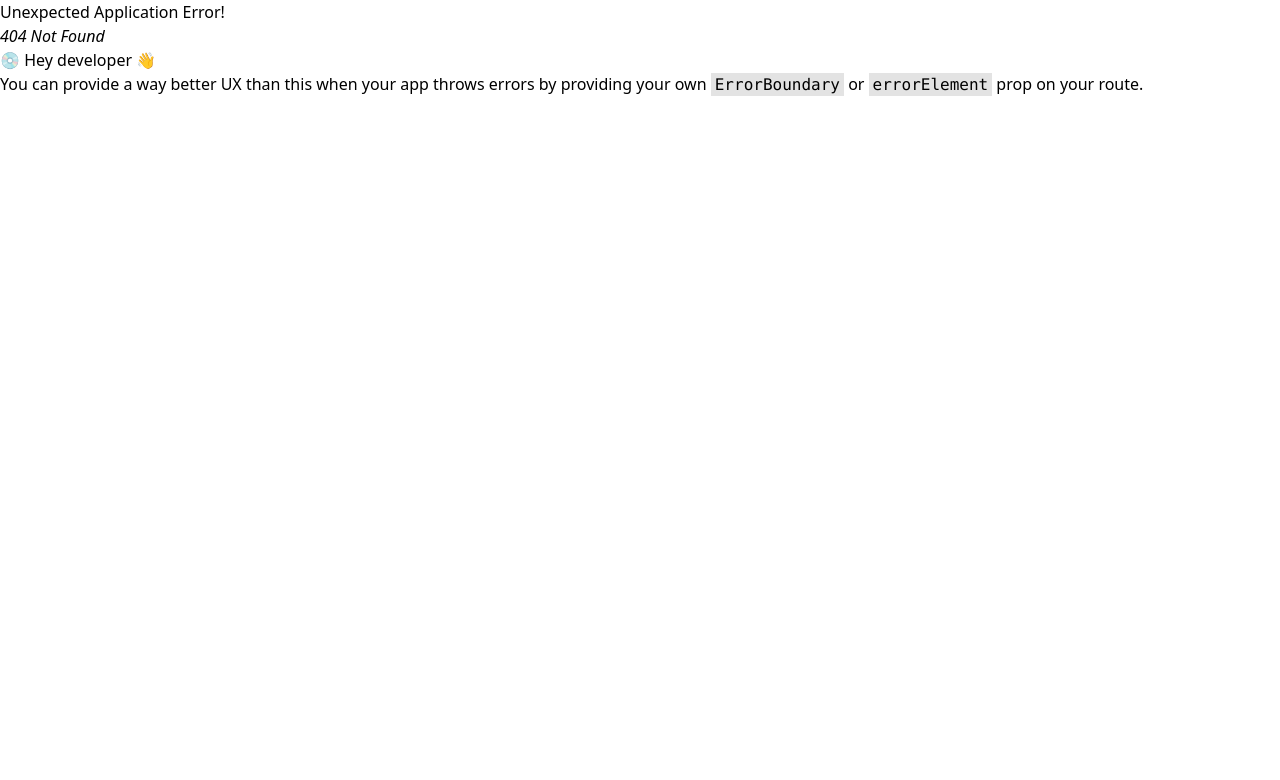
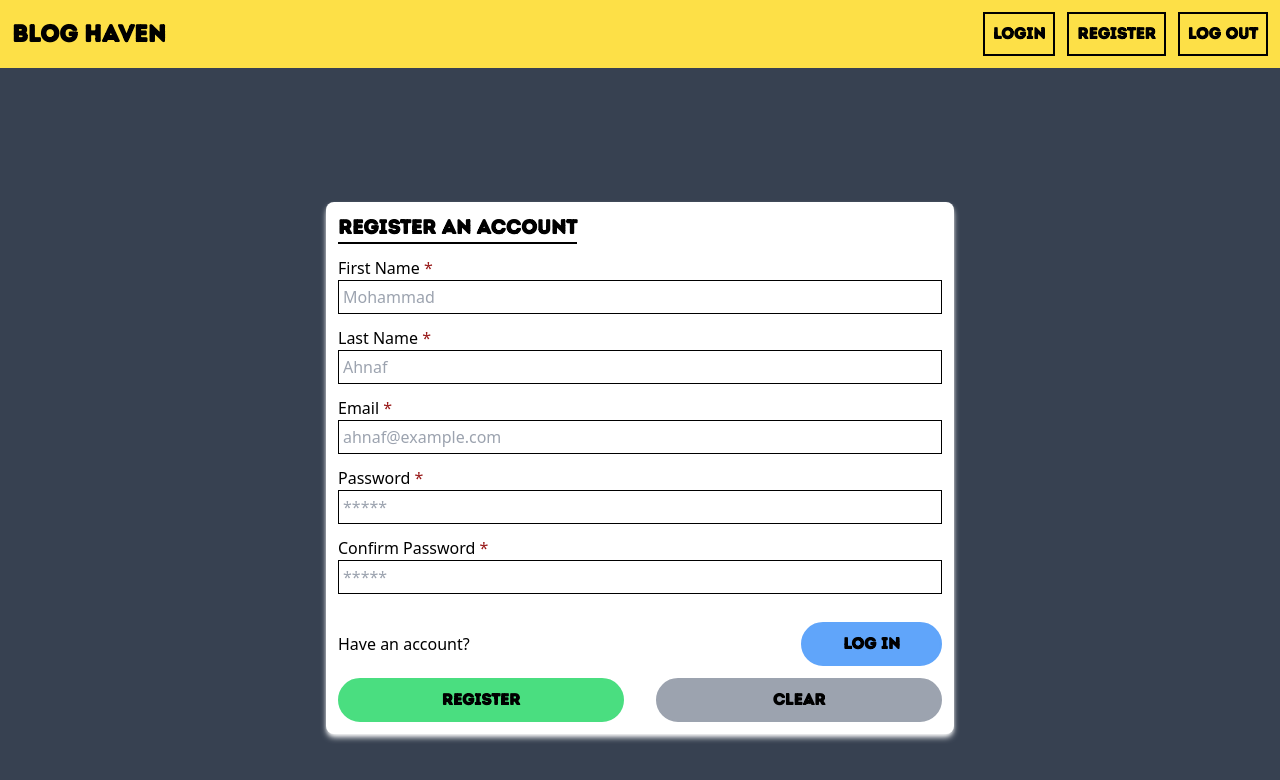
Before and after one commit to moahnaf11/Blog-API, a React (Vite) app in the folder frontend/: page /register in a window 1280 px wide. Before the commit this address had no page. Shown: the top 780 px of the page. Built offline with nearby package versions, Linux system fonts and the light colour scheme.

Commit message:
Complete login and register form templates
Created login and register form designs and structures

```diff
--- a/frontend/src/App.jsx
+++ b/frontend/src/App.jsx
@@ -1,10 +1,12 @@
 import { useState } from "react";
 import { Header } from "./Header";
+import { Outlet } from "react-router-dom";
 
 function App() {
   return (
     <>
       <Header></Header>
+      <Outlet></Outlet>
     </>
   );
 }
--- a/frontend/src/Header.jsx
+++ b/frontend/src/Header.jsx
@@ -8,13 +8,13 @@ function Header() {
         <nav>
           <ul className="flex items-center gap-3">
             <li>
-              <NavLink className="font-custom inline-block font-bold border-2 border-black p-2" to="/login">Login</NavLink>
+              <NavLink className="font-custom hover:bg-white inline-block font-bold border-2 border-black p-2" to="/login">Login</NavLink>
             </li>
             <li>
-              <NavLink className="font-custom inline-block font-bold border-2 border-black p-2" to="/register">Register</NavLink>
+              <NavLink className="font-custom hover:bg-white inline-block font-bold border-2 border-black p-2" to="/register">Register</NavLink>
             </li>
             <li>
-              <NavLink className="font-custom inline-block font-bold border-2 border-black p-2"  to="/logout">Log out</NavLink>
+              <NavLink className="font-custom hover:bg-white inline-block font-bold border-2 border-black p-2"  to="/logout">Log out</NavLink>
             </li>
           </ul>
         </nav>
--- /dev/null
+++ b/frontend/src/Login.jsx
@@ -0,0 +1,80 @@
+import { useState } from "react";
+import { Link } from "react-router-dom";
+
+function Login() {
+  const [loginForm, setLoginForm] = useState({
+    email: "",
+    password: "",
+  });
+  return (
+    <main className="p-3 text-black min-h-screen flex justify-center items-center bg-gray-700">
+      <form
+        className="w-[90%] md:w-[50%] flex flex-col bg-white gap-3 p-3 rounded-lg shadow-md shadow-white"
+        action="#"
+        method="post"
+      >
+        <h1 className="font-custom font-bold text-xl border-b-2 border-black max-w-max">
+          Log In
+        </h1>
+
+
+        <div className="flex flex-col">
+          <label htmlFor="email">
+            Email <span className="text-red-800">*</span>
+          </label>
+          <input
+            className="border border-black p-1"
+            type="email"
+            id="email"
+            name="email"
+            placeholder="ahnaf@example.com"
+            required
+          />
+          <span></span>
+        </div>
+
+        <div className="flex flex-col">
+          <label htmlFor="password">
+            Password <span className="text-red-800">*</span>{" "}
+          </label>
+          <input
+            className="border border-black p-1"
+            type="password"
+            id="password"
+            name="password"
+            placeholder="*****"
+            required
+          />
+          <span></span>
+        </div>
+
+        <div className="mt-4 flex justify-between gap-8 items-center">
+          Don't have an account?
+          <Link
+            className="border-2 font-custom font-bold hover:bg-white rounded-full px-10 py-2 bg-blue-400 border-blue-400"
+            to="/register"
+          >
+            Register
+          </Link>
+        </div>
+
+        <div className="flex gap-8 justify-between items-center">
+          <button
+            className="border-2 font-custom font-bold hover:bg-white rounded-full flex-1 py-2 bg-green-400 border-green-400"
+            type="submit"
+          >
+            Log In
+          </button>
+          <button
+            className="border-2 font-custom font-bold hover:bg-white rounded-full flex-1 py-2 bg-gray-400 border-gray-400"
+            type="reset"
+          >
+            Clear
+          </button>
+        </div>
+      </form>
+    </main>
+  );
+}
+
+export { Login };
--- /dev/null
+++ b/frontend/src/Register.jsx
@@ -0,0 +1,127 @@
+import { useState } from "react";
+import { Link } from "react-router-dom";
+
+function Register() {
+  const [registerForm, setRegisterForm] = useState({
+    firstname: "",
+    lastname: "",
+    email: "",
+    password: "",
+    confirmpassword: "",
+  });
+
+  return (
+    <main className="p-3 text-black min-h-screen flex justify-center items-center bg-gray-700">
+      <form
+        className="w-[90%] md:w-[50%] flex flex-col bg-white gap-3 p-3 rounded-lg shadow-md shadow-white"
+        action="#"
+        method="post"
+      >
+        <h1 className="font-custom font-bold text-xl border-b-2 border-black max-w-max">
+          Register an account
+        </h1>
+        <div className="flex flex-col">
+          <label htmlFor="firstname">
+            First Name <span className="text-red-800">*</span>
+          </label>
+          <input
+            className="border border-black p-1"
+            type="text"
+            placeholder="Mohammad"
+            id="firstname"
+            name="firstname"
+            required
+          />
+          <span></span>
+        </div>
+
+        <div className="flex flex-col">
+          <label htmlFor="lastname">
+            Last Name <span className="text-red-800">*</span>
+          </label>
+          <input
+            className="border border-black p-1"
+            type="text"
+            id="lastname"
+            name="lastname"
+            placeholder="Ahnaf"
+            required
+          />
+          <span></span>
+        </div>
+
+        <div className="flex flex-col">
+          <label htmlFor="email">
+            Email <span className="text-red-800">*</span>
+          </label>
+          <input
+            className="border border-black p-1"
+            type="email"
+            id="email"
+            name="email"
+            placeholder="ahnaf@example.com"
+            required
+          />
+          <span></span>
+        </div>
+
+        <div className="flex flex-col">
+          <label htmlFor="password">
+            Password <span className="text-red-800">*</span>{" "}
+          </label>
+          <input
+            className="border border-black p-1"
+            type="password"
+            id="password"
+            name="password"
+            placeholder="*****"
+            required
+          />
+          <span></span>
+        </div>
+
+        <div className="flex flex-col">
+          <label htmlFor="confirmpassword">
+            Confirm Password <span className="text-red-800">*</span>
+          </label>
+          <input
+            className="border border-black p-1"
+            type="password"
+            id="confirmpassword"
+            name="confirmpassword"
+            placeholder="*****"
+            required
+          />
+          <span></span>
+        </div>
+
+        <div className="mt-4 flex justify-between gap-8 items-center">
+          Have an account?
+          <Link
+            className="border-2 font-custom font-bold hover:bg-white rounded-full px-10 py-2 bg-blue-400 border-blue-400"
+            to="/login"
+          >
+            Log In
+          </Link>
+        </div>
+
+        <div className="flex gap-8 justify-between items-center">
+          <button
+            className="border-2 font-custom font-bold hover:bg-white rounded-full flex-1 py-2 bg-green-400 border-green-400"
+            type="submit"
+          >
+            Register
+          </button>
+          <button
+            className="border-2 font-custom font-bold hover:bg-white rounded-full flex-1 py-2 bg-gray-400 border-gray-400"
+            type="reset"
+          >
+            Clear
+          </button>
+        </div>
+      </form>
+    </main>
+  );
+}
+
+export { Register };
```
Also changed, not shown: frontend/src/main.jsx (+10 -8 lines).
